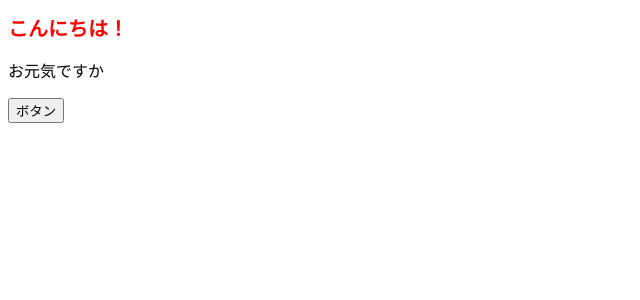
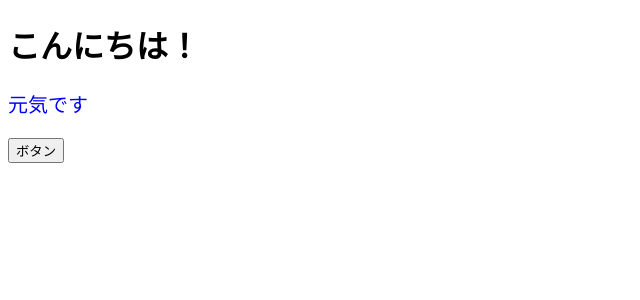
Before and after one commit to ryoma-abe/React-dev, a React (Vite) app in the folder react/my-app/: page / in a window 1280 px wide. Shown: the top 300 px of the page, without its empty margins (0-640 px from the left). Built offline with nearby package versions, Linux system fonts and the light colour scheme.

Commit message:
47. Propsを知る

```diff
--- a/react/my-app/src/App.jsx
+++ b/react/my-app/src/App.jsx
@@ -1,15 +1,13 @@
+import { ColorfulMessage } from "./components/ColorfulMessage";
 export const App = () => {
   const onClickButton = () => {
     alert("ボタン");
   };
-  const contentStyle = {
-    color: "red",
-    fontSize: "20px",
-  };
+
   return (
     <>
-      <h1 style={contentStyle}>こんにちは！</h1>
-      <p>お元気ですか</p>
+      <h1>こんにちは！</h1>
+      <ColorfulMessage color="blue" message="元気です" />
       <button onClick={onClickButton}>ボタン</button>
     </>
   );
--- /dev/null
+++ b/react/my-app/src/components/ColorfulMessage.jsx
@@ -0,0 +1,11 @@
+export const ColorfulMessage = ({ color, message }) => {
+  const contentStyle = {
+    color,
+    fontSize: "20px",
+  };
+  return (
+    <>
+      <p style={contentStyle}>{message}</p>
+    </>
+  );
+};
--- a/react/my-app/src/main.jsx
+++ b/react/my-app/src/main.jsx
@@ -1,6 +1,6 @@
 import { StrictMode } from "react";
 import { createRoot } from "react-dom/client";
-import { App } from "./App";
+import { App } from "./APP";
 
 const rootElement = document.querySelector("#root");
 const root = createRoot(rootElement);
```
Also changed, not shown: 1 other file (tests, documents, lock files or other folders).
